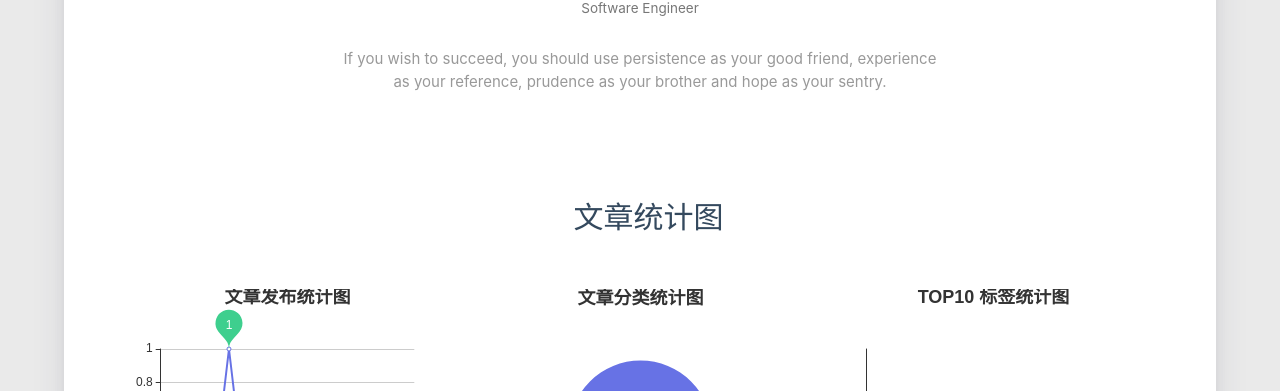
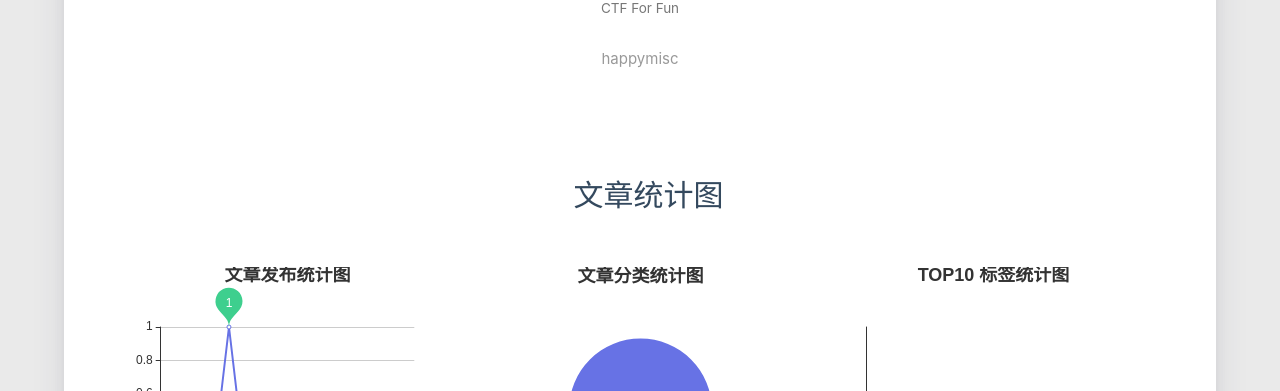
Before and after one commit to 1ceP3ak/1ceP3ak.github.io, a plain HTML site: page about/index.html in a window 1280 px wide. Shown: the part 709-1100 px from the top of the page. Drawn offline with nearby package versions, Linux system fonts and the light colour scheme; some packages are replaced by stand-ins of ours; no server answers; a script that the page names is missing; some icons are missing.

Commit message:
Site updated: 2020-05-01 22:29:05

```diff
--- a/about/index.html
+++ b/about/index.html
@@ -403,7 +403,7 @@
 
                                 </div>
                                 <div class="title">1cePeak</div>
-                                <div class="career">Software Engineer</div>
+                                <div class="career">CTF For Fun</div>
                                 <div class="social-link hide-on-large-only" data-aos="zoom-in-left">
 
     <a href="https://github.com/1ceP3ak" class="tooltipped" target="_blank" data-tooltip="访问我的GitHub" data-position="top" data-delay="50">
@@ -463,7 +463,7 @@
                     </div>
                 </div>
 
-                <div class="introduction center-align" data-aos="fade-up">If you wish to succeed, you should use persistence as your good friend, experience as your reference, prudence as your brother and hope as your sentry.</div>
+                <div class="introduction center-align" data-aos="fade-up">happymisc</div>
 
                 <style type="text/css">
     #posts-chart,
```
